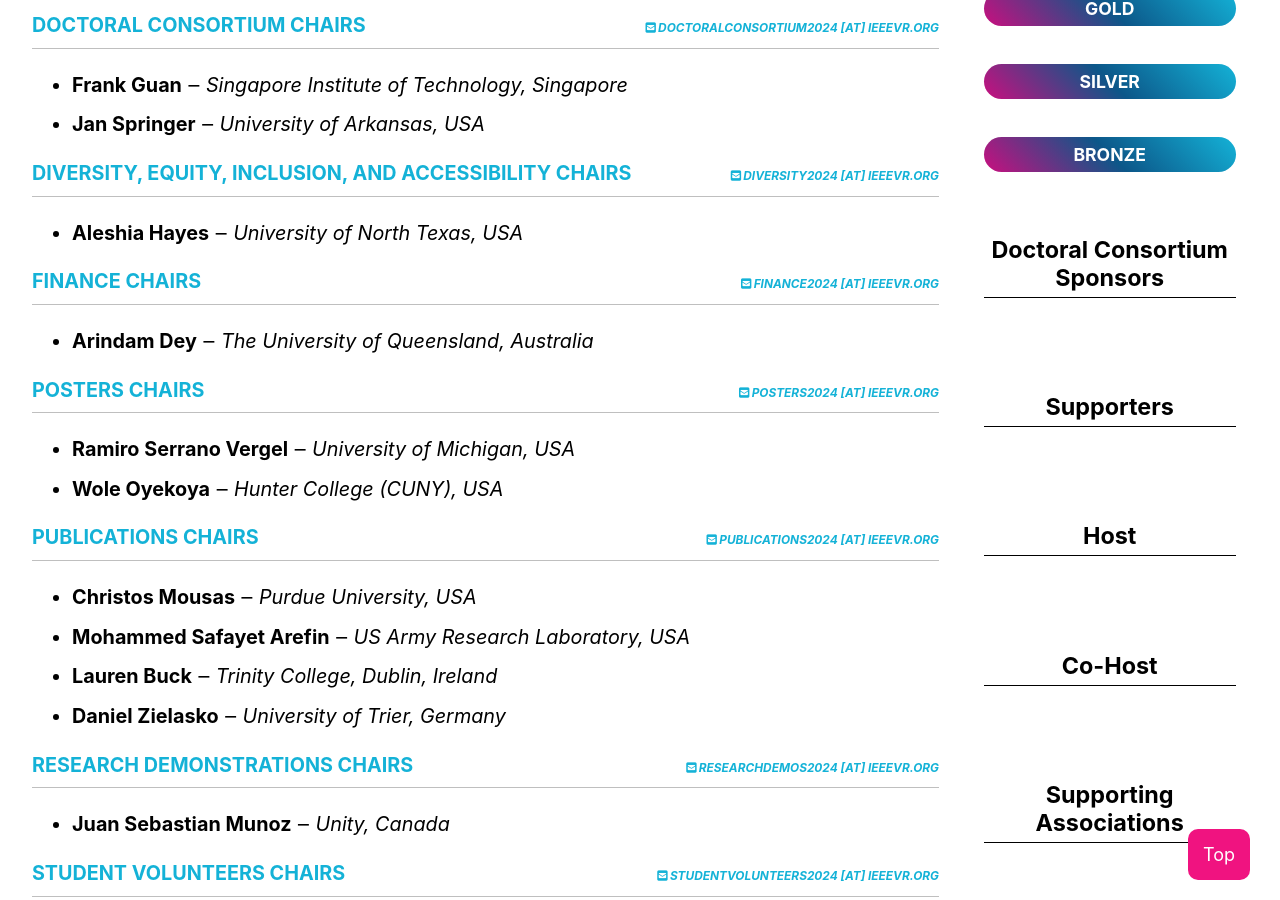
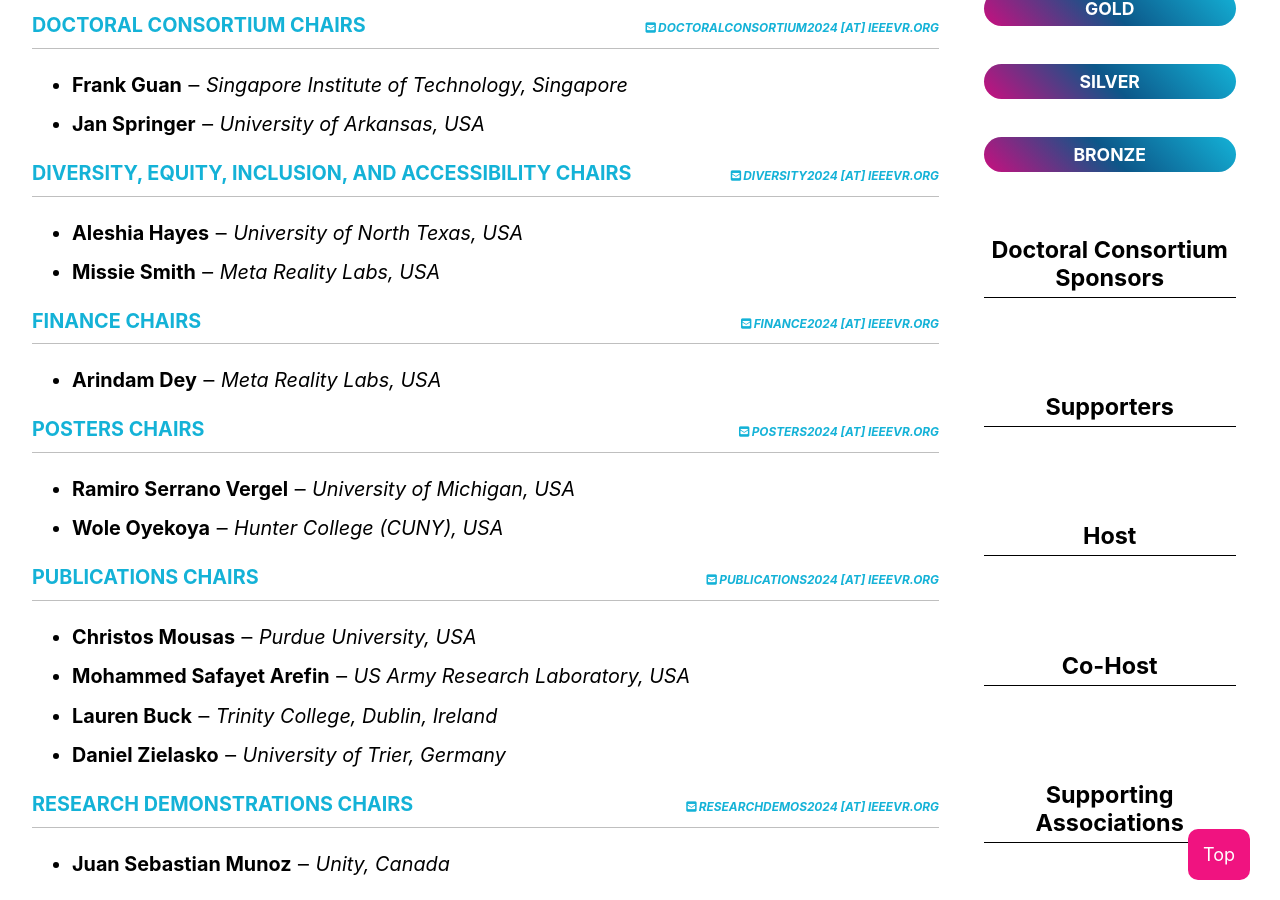
Before and after one commit to ieeevr/2024, a Jekyll site: the page built from committees/conference-committee/index.md, in a window 1280 px wide and 900 px high, scrolled down 1017 px. Built offline with Jekyll 4.4.1, drawn with Linux system fonts in a browser that asks for light colours; cached includes are drawn as plain includes; nearby versions of some CDN libraries.

Commit message:
Update index.md
Chair Updates

```diff
--- a/committees/conference-committee/index.md
+++ b/committees/conference-committee/index.md
@@ -34,12 +34,13 @@ title_separator: "|"
 	<h2>Diversity, Equity, Inclusion, and Accessibility Chairs <div class="floatRight"><i class="fas fa-fw fa-envelope-square emailIconSm" style=""></i><i class="emailTextSm">diversity2024 [at] ieeevr.org</i></div></h2>
 	<ul>
 		<li><span class="bold">Aleshia Hayes</span> &#x2012; <i>University of North Texas, USA</i></li>
+		<li><span class="bold">Missie Smith</span> &#x2012; <i>Meta Reality Labs, USA</i></li>
 	</ul>
 </div>
 <div>
 	<h2>Finance Chairs <div class="floatRight"><i class="fas fa-fw fa-envelope-square emailIconSm" style=""></i><i class="emailTextSm">finance2024 [at] ieeevr.org</i></div></h2>
 	<ul>
-		<li><span class="bold">Arindam Dey</span> &#x2012; <i>The University of Queensland, Australia</i></li>
+		<li><span class="bold">Arindam Dey</span> &#x2012; <i>Meta Reality Labs, USA</i></li>
 	</ul>
 </div>
 <div>
```
